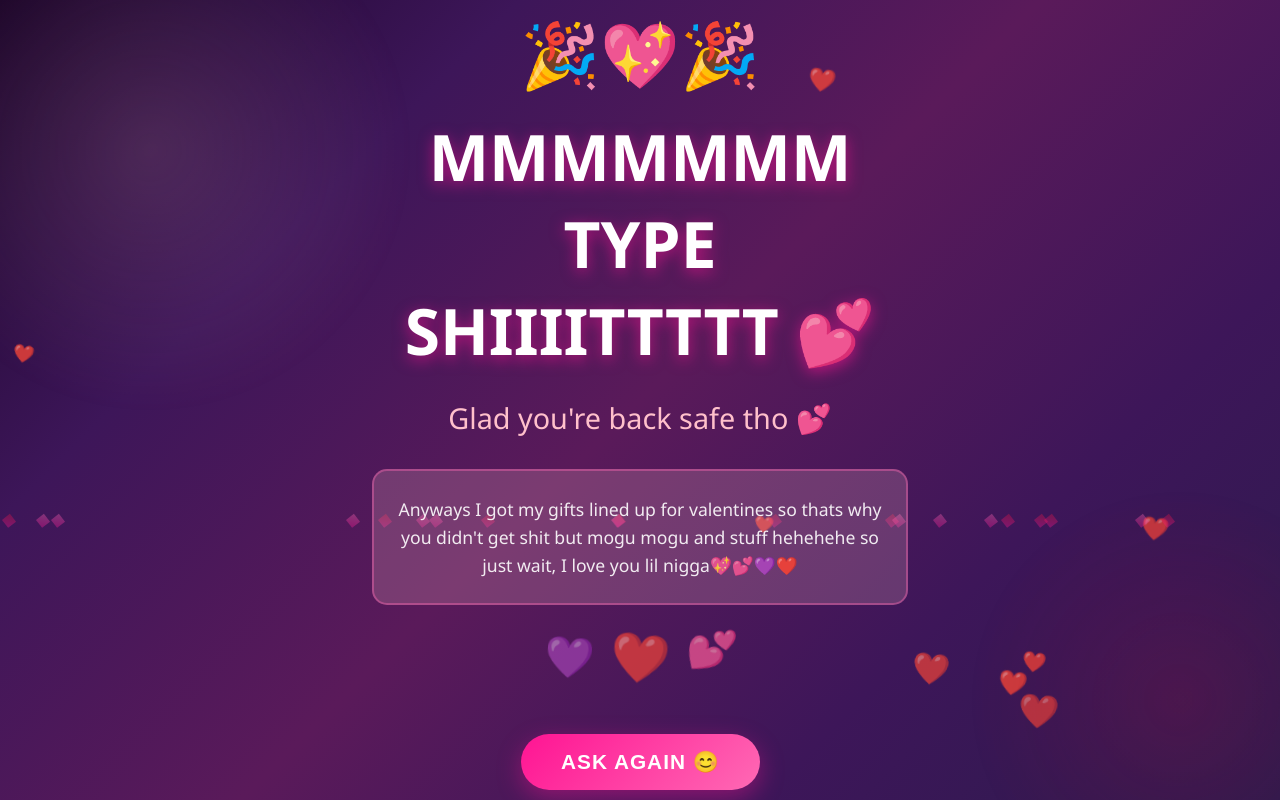
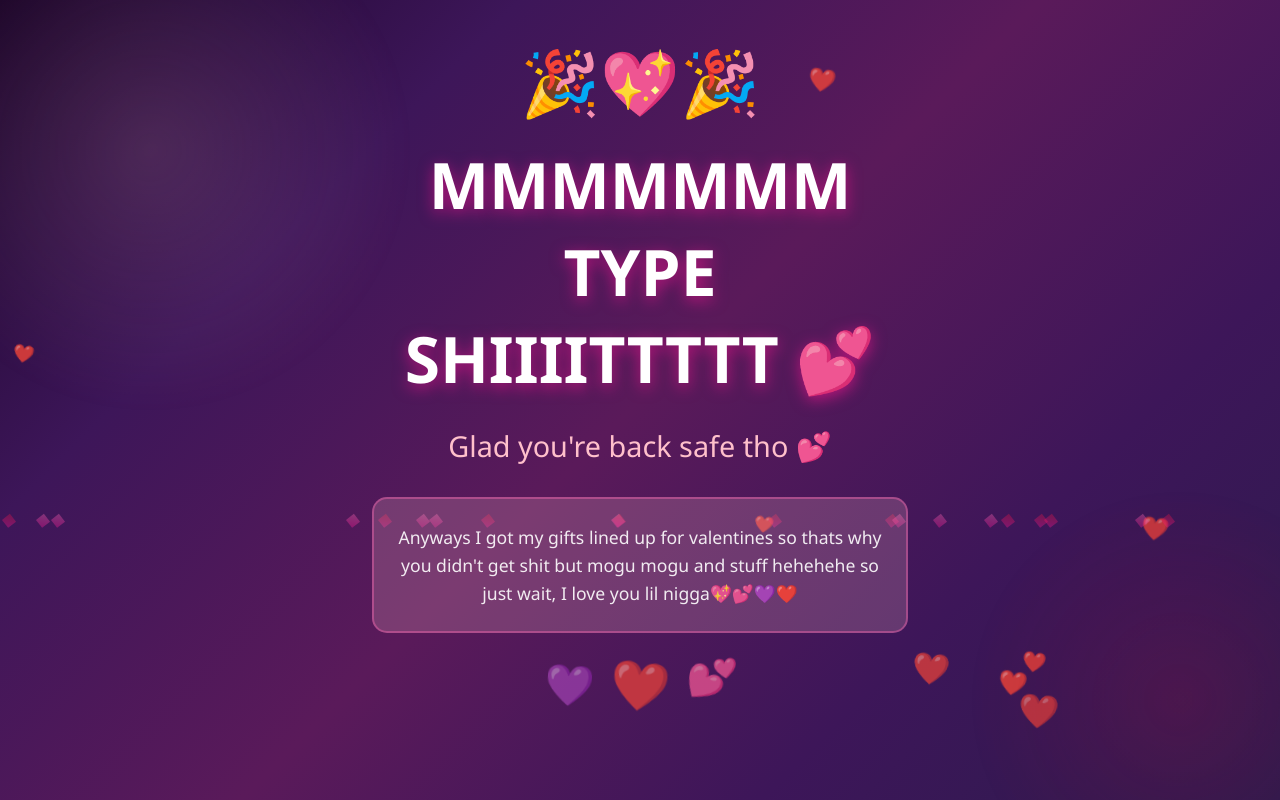
Before and after one commit to castrox2/Valentines, a React (Create React App) app: page / in a window 1280 px wide. Both pictures are taken after a click on the button "YES DUHH💜". Built offline with nearby package versions, Linux system fonts and the light colour scheme.

Commit message:
removed button

```diff
--- a/src/pages/SuccessPage.tsx
+++ b/src/pages/SuccessPage.tsx
@@ -45,10 +45,6 @@ const SuccessPage: React.FC<SuccessPageProps> = ({ onReset }) => {
           <span className="decorative-heart">❤️</span>
           <span className="decorative-heart">💕</span>
         </div>
-
-        <button className="btn-reset" onClick={onReset}>
-          Ask Again 😊
-        </button>
       </div>
     </div>
   );
```
